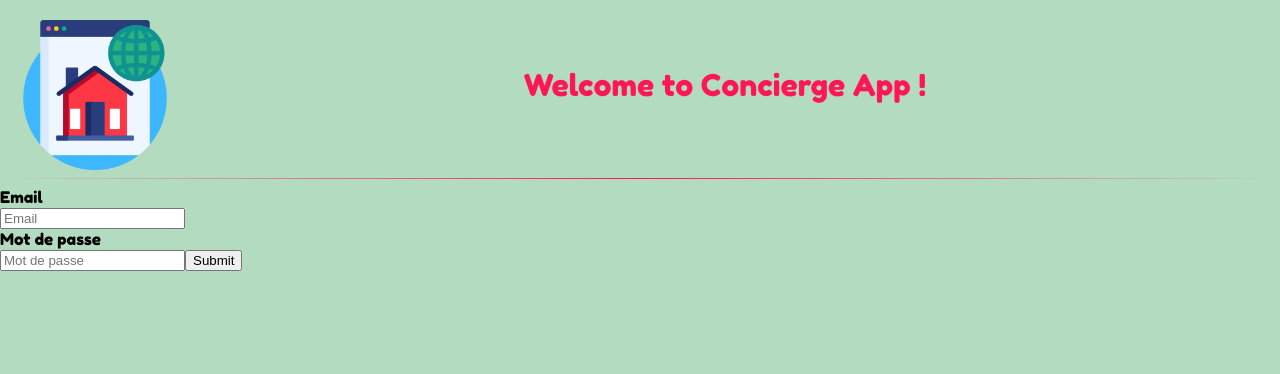
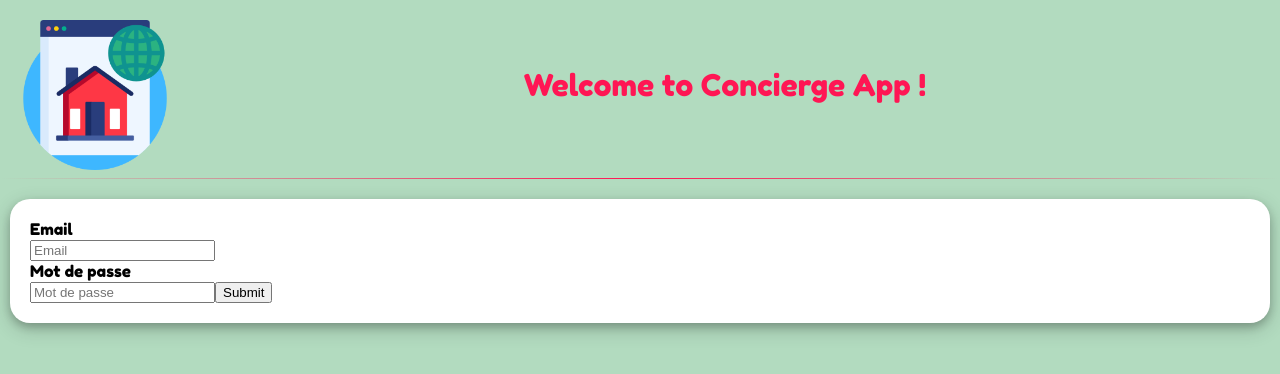
Before and after one commit to rlemasquerier/concierge-app, a React (Create React App) app: page /login in a window 1280 px wide. Shown: the top 374 px of the page. Built offline with nearby package versions, Linux system fonts and the light colour scheme.

Commit message:
added card and style

```diff
--- /dev/null
+++ b/src/components/common/Card/Card.js
@@ -0,0 +1,31 @@
+import React, { Component } from 'react';
+import injectSheet from 'react-jss';
+import theme from '../../../theme';
+
+type Props = {
+  children: React.Node,
+  classes: Object,
+};
+
+class Card extends Component<Props> {
+  render() {
+    const { classes } = this.props;
+    console.log('classes.card', classes.card);
+    return <div className={classes.card}>{this.props.children}</div>;
+  }
+}
+
+const styles = {
+  card: {
+    borderRadius: theme.borderRadius.medium,
+    backgroundColor: theme.colors.white,
+    marginTop: theme.margins.medium,
+    marginRight: theme.margins.tiny,
+    marginLeft: theme.margins.tiny,
+    overflow: 'hidden',
+    padding: theme.margins.medium,
+    boxShadow: `0 4px 8px 0 rgba(0, 0, 0, 0.2), 0 6px 20px 0 rgba(0, 0, 0, 0.19)`,
+  },
+};
+
+export default injectSheet(styles)(Card);
--- /dev/null
+++ b/src/components/common/Card/index.js
@@ -0,0 +1,3 @@
+// @flow
+
+export { default as Card } from './Card';
--- a/src/components/common/index.js
+++ b/src/components/common/index.js
@@ -1 +1,2 @@
 export { Header } from './Header';
+export { Card } from './Card';
--- a/src/pages/Login/Login.js
+++ b/src/pages/Login/Login.js
@@ -4,7 +4,7 @@ import React, { Component } from 'react';
 import injectSheet from 'react-jss';
 import { Formik } from 'formik';
 import * as Yup from 'yup';
-import { Header } from '../../components/common/Header';
+import { Header, Card } from '../../components/common';
 
 type Props = {
   classes: Object,
@@ -33,6 +33,7 @@ class Login extends Component<Props, State> {
       <div className={classes.container}>
         <Header />
         <hr />
+        <Card>
           <Formik
             initialValues={{ email: '' }}
             onSubmit={this.submitForm}
@@ -89,6 +90,7 @@ class Login extends Component<Props, State> {
               );
             }}
           </Formik>
+        </Card>
       </div>
     );
   }
--- a/src/theme.js
+++ b/src/theme.js
@@ -7,6 +7,17 @@ const theme = {
     green: '#70C1B3',
     blue: '#247BA0',
     red: '#FF1654',
+    white: 'white',
+  },
+  margins: {
+    tiny: 10,
+    medium: 20,
+    large: 30,
+  },
+  borderRadius: {
+    small: 10,
+    medium: 20,
+    large: 30,
   },
 };
 
```
Lines whose indentation alone changed are shown as unchanged.
